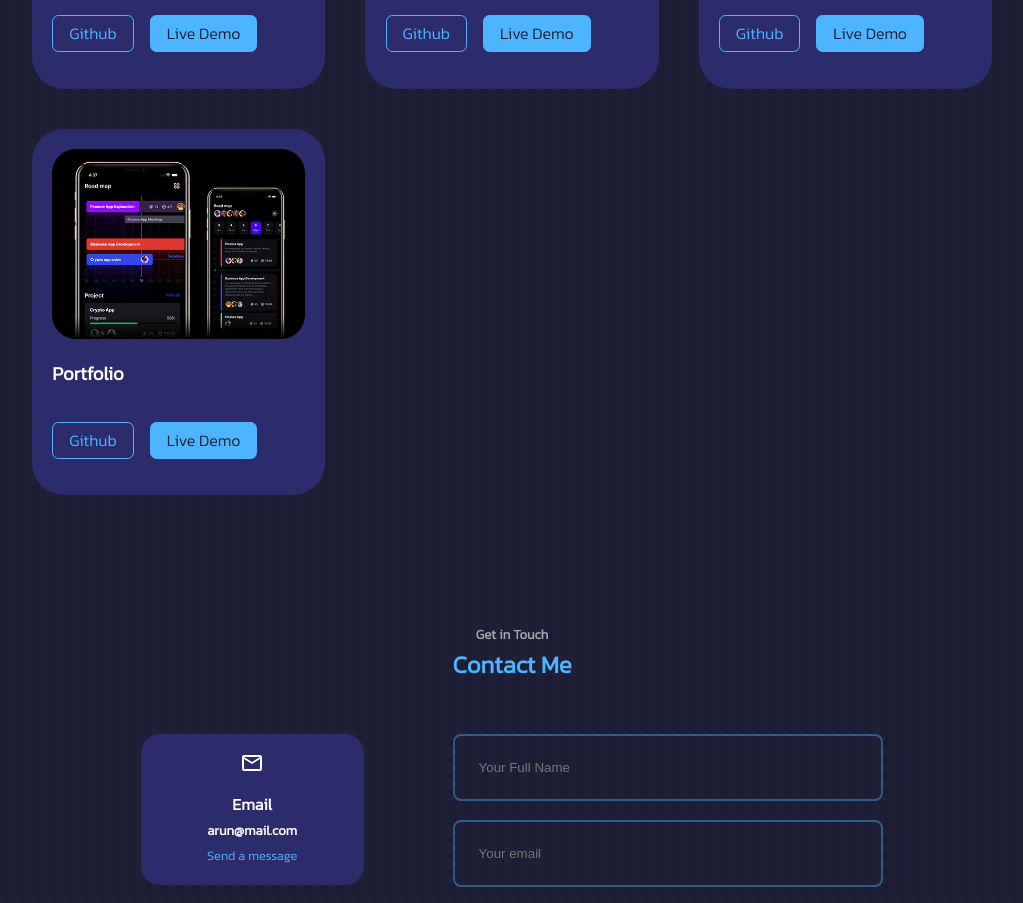
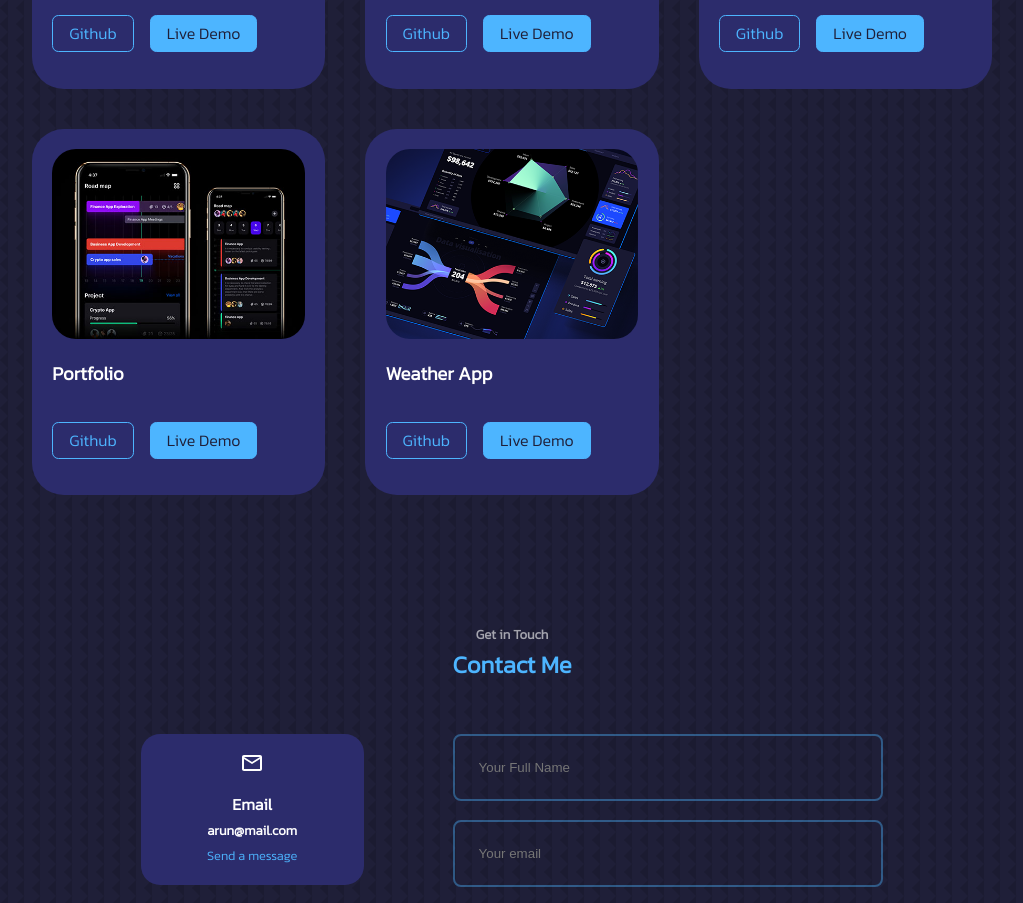
Before and after one commit to arunacharya1603/portfolio, a React (Create React App) app: page / in a window 1280 px wide. Shown: the part 3280-4183 px from the top of the page, without its empty margins (128-1151 px from the left). Built offline with nearby package versions, Linux system fonts and the light colour scheme; a web font is replaced by a local one.

Commit message:
Update Portfolio.jsx

```diff
--- a/src/components/portfolio/Portfolio.jsx
+++ b/src/components/portfolio/Portfolio.jsx
@@ -4,6 +4,7 @@ import IMG1 from '../../assets/portfolio1.jpg'
 import IMG2 from '../../assets/portfolio2.jpg'
 import IMG3 from '../../assets/portfolio3.jpg'
 import IMG4 from '../../assets/portfolio4.jpg'
+import IMG5 from '../../assets/portfolio5.png'
 
 
 const data = [
@@ -12,7 +13,7 @@ const data = [
     image: IMG1,
     title: 'Text Editor Website',
     github: 'https://github.com/arunacharya1603/Text-analyzer-app',
-    demo: 'https://csb-ktttlo-dpvwdwyry-arunacharya1603.vercel.app/'
+    demo: 'https://csb-ktttlo.vercel.app/'
   },
 
   // {
@@ -61,6 +62,13 @@ const data = [
     github: 'https://github.com/arunacharya1603/portfolio',
     demo: 'portfolio-phi-eight-47.vercel.app'
   },
+  {
+    id: 5,
+    image: IMG5,
+    title: 'Weather App',
+    github: 'https://github.com/arunacharya1603/Weather_app',
+    demo: 'https://weather-app-1zvq.vercel.app/'
+  },
 
 ]
 
```
